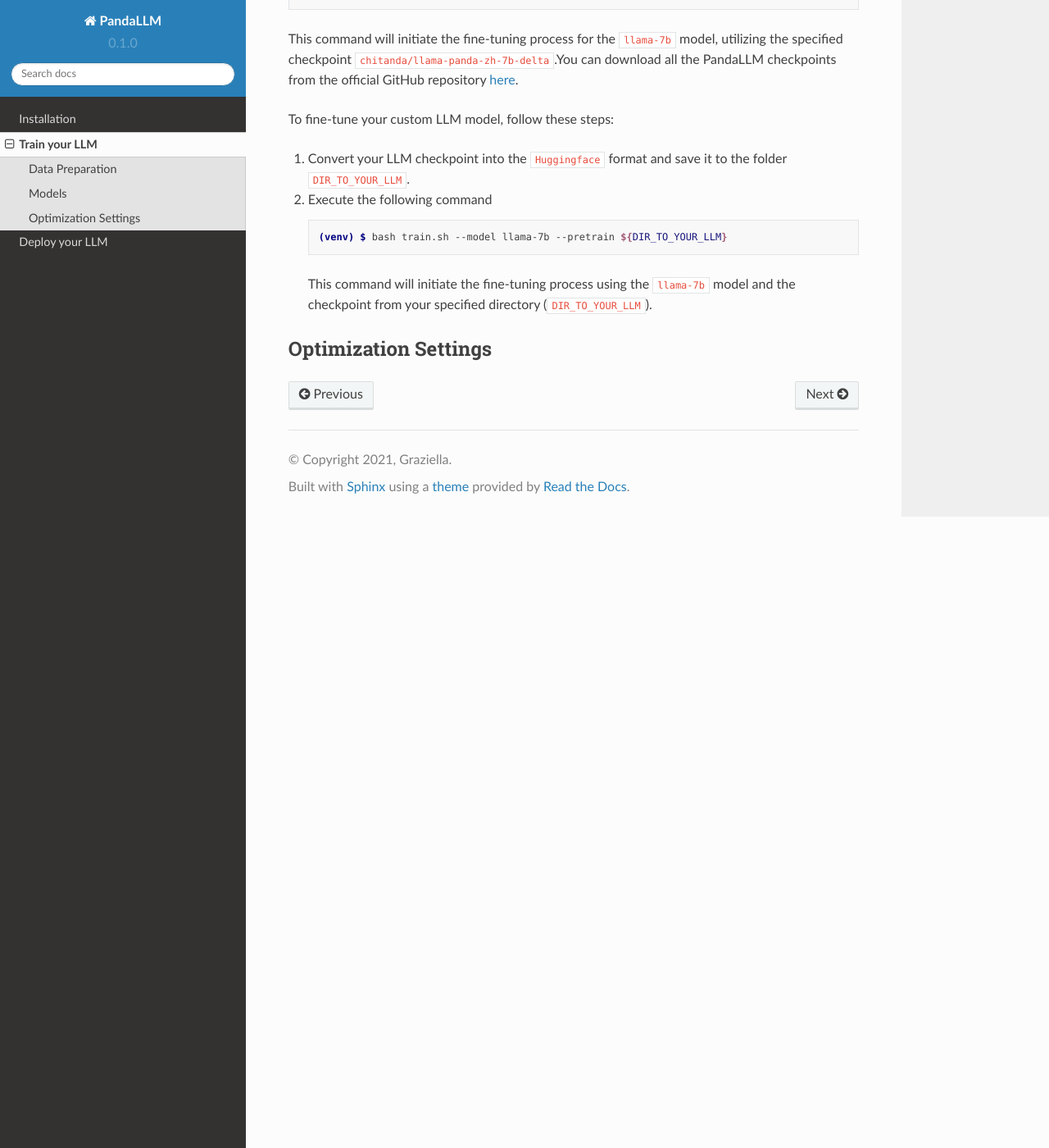
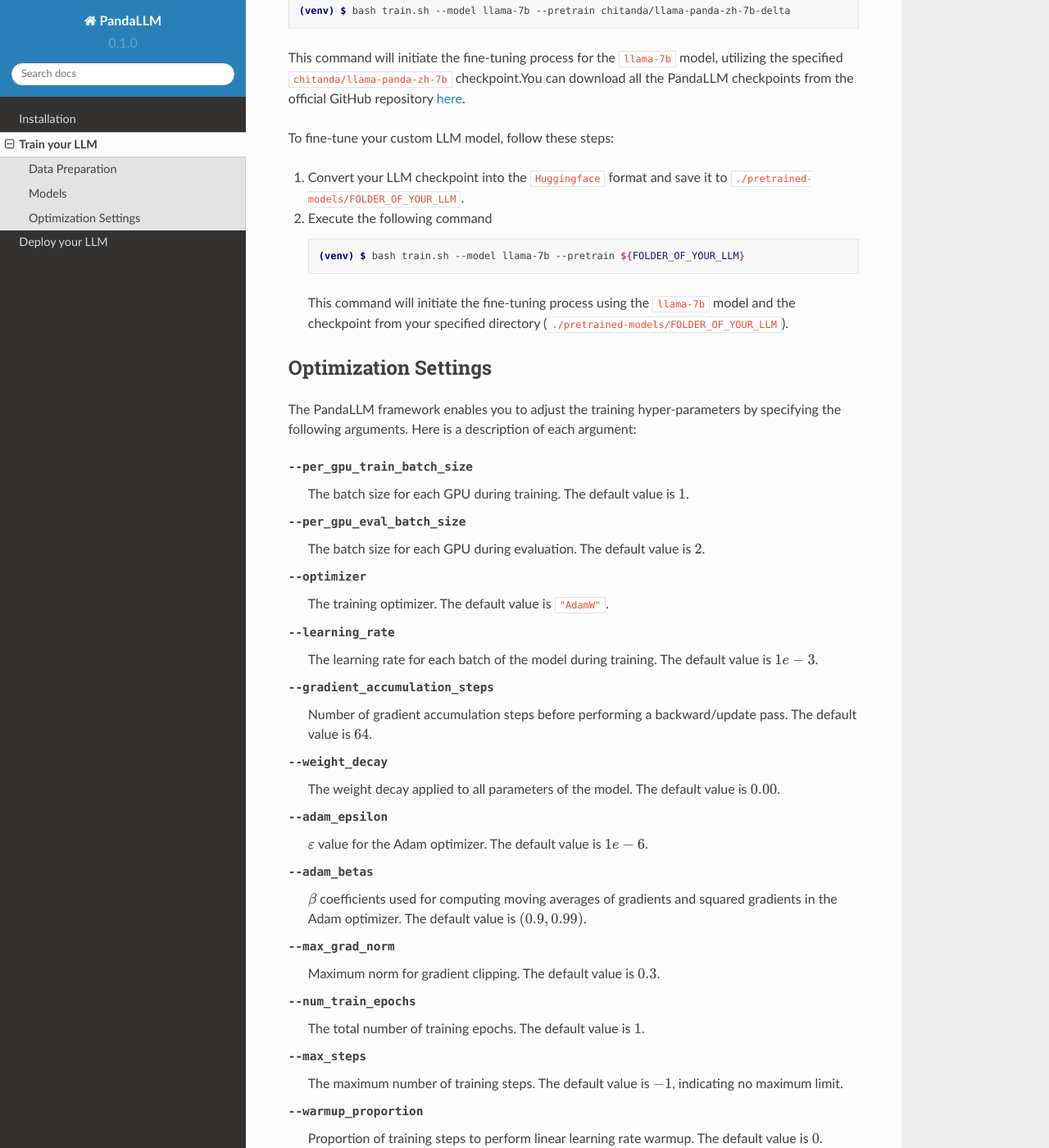
Before and after one commit to mzf666/panda-tutorial, a Sphinx documentation site: the page built from docs/source/train.rst, in a window 1280 px wide and 1400 px high, scrolled down 1719 px. Shown: the whole window at 82% size. Built offline with Sphinx 7.4.7 and the Read the Docs theme 2.0.0, drawn with Linux system fonts in a browser that asks for light colours; pages that are not in the unit, such as notebooks, are missing from menus; some of the changed text lies outside the part shown.

Commit message:
Add optimization arguments

```diff
--- a/docs/source/train.rst
+++ b/docs/source/train.rst
@@ -1,7 +1,7 @@
 Train your LLM
 ==============
 
-PandaLLM enables efficient training of various LLMs by leveraging the ``DeepSpeed`` acceleration framework. You can train your LLM with a customized configuration using the following command:
+`PandaLLM <https://github.com/dandelionsllm/pandallm>`_ enables efficient training of various LLMs by leveraging the `DeepSpeed <https://github.com/microsoft/DeepSpeed>`_ acceleration framework and the `FairScale <https://github.com/facebookresearch/fairscale>`_ parallelization framework. You can train your LLM with a customized configuration using the following command:
 
 .. code-block:: console
 
@@ -76,24 +76,61 @@
 
     (venv) $ bash train.sh --model llama-7b --pretrain chitanda/llama-panda-zh-7b-delta
 
-This command will initiate the fine-tuning process for the ``llama-7b`` model, utilizing the specified checkpoint ``chitanda/llama-panda-zh-7b-delta``.You can download all the PandaLLM checkpoints from the official GitHub repository `here <https://github.com/dandelionsllm/pandallm#:~:text=%E4%B8%8D%E5%8F%AF%E5%95%86%E7%94%A8-,%E6%A8%A1%E5%9E%8B%E5%90%8D%E7%A7%B0,%E4%B8%8B%E8%BD%BD%E9%93%BE%E6%8E%A5,-Panda%2D7B>`_.
+This command will initiate the fine-tuning process for the ``llama-7b`` model, utilizing the specified ``chitanda/llama-panda-zh-7b`` checkpoint.You can download all the PandaLLM checkpoints from the official GitHub repository `here <https://github.com/dandelionsllm/pandallm#:~:text=%E4%B8%8D%E5%8F%AF%E5%95%86%E7%94%A8-,%E6%A8%A1%E5%9E%8B%E5%90%8D%E7%A7%B0,%E4%B8%8B%E8%BD%BD%E9%93%BE%E6%8E%A5,-Panda%2D7B>`_.
 
 
 To fine-tune your custom LLM model, follow these steps:
 
-1.  Convert your LLM checkpoint into the ``Huggingface`` format and save it to the folder ``DIR_TO_YOUR_LLM``.
+1.  Convert your LLM checkpoint into the ``Huggingface`` format and save it to ``./pretrained-models/FOLDER_OF_YOUR_LLM``.
 #.  Execute the following command
 
     .. code-block:: console
 
-        (venv) $ bash train.sh --model llama-7b --pretrain ${DIR_TO_YOUR_LLM}
+        (venv) $ bash train.sh --model llama-7b --pretrain ${FOLDER_OF_YOUR_LLM}
 
-    This command will initiate the fine-tuning process using the ``llama-7b`` model and the checkpoint from your specified directory (``DIR_TO_YOUR_LLM``).
-
-
-
+    This command will initiate the fine-tuning process using the ``llama-7b`` model and the checkpoint from your specified directory (``./pretrained-models/FOLDER_OF_YOUR_LLM``).
 
 
 
 Optimization Settings
 ---------------------
+
+The PandaLLM framework enables you to adjust the training hyper-parameters by specifying the following arguments. Here is a description of each argument:
+
+
+--per_gpu_train_batch_size  The batch size for each GPU during training. The default value is :math:`1`.
+
+--per_gpu_eval_batch_size  The batch size for each GPU during evaluation. The default value is :math:`2`.
+
+--optimizer  The training optimizer. The default value is ``"AdamW"``.
+
+--learning_rate  The learning rate for each batch of the model during training. The default value is :math:`1e-3`.
+
+--gradient_accumulation_steps  Number of gradient accumulation steps before performing a backward/update pass. The default value is :math:`64`.
+
+--weight_decay  The weight decay applied to all parameters of the model. The default value is :math:`0.00`.
+
+--adam_epsilon  :math:`\varepsilon` value for the Adam optimizer. The default value is :math:`1e-6`.
+
+--adam_betas  :math:`\beta` coefficients used for computing moving averages of gradients and squared gradients in the Adam optimizer. The default value is :math:`(0.9, 0.99)`.
+
+--max_grad_norm  Maximum norm for gradient clipping. The default value is :math:`0.3`.
+
+--num_train_epochs  The total number of training epochs. The default value is :math:`1`.
+
+--max_steps  The maximum number of training steps. The default value is :math:`-1`, indicating no maximum limit.
+
+--warmup_proportion  Proportion of training steps to perform linear learning rate warmup. The default value is :math:`0`.
+
+--warmup_steps  Number of warmup steps for learning rate warmup. The default value is :math:`50`.
+
+--use_nvlamb  This ``boolean`` argument determines whether to use the NVLAMB optimizer, which is an optimizer that combines NovoGrad and Lamb. The default value is ``False``.
+
+--bit_training  This ``boolean`` argument specifies the bit training mode for quantization-aware training. It determines the precision of weights and activations during training. The default value is ``False``.
+
+
+To finetune a ``Panda-7B`` model with a learning rate of :math:`2e-3` for :math:`2` epochs, execute the following command:
+
+.. code-block:: console
+
+        (venv) $ bash train.sh --model llama-7b --pretrain chitanda/llama-panda-zh-7b --learing_rate 2e-3 --num_train_epochs 2
```
Also changed, not shown: other parts of docs/source/train.rst (+1 -1 lines).
